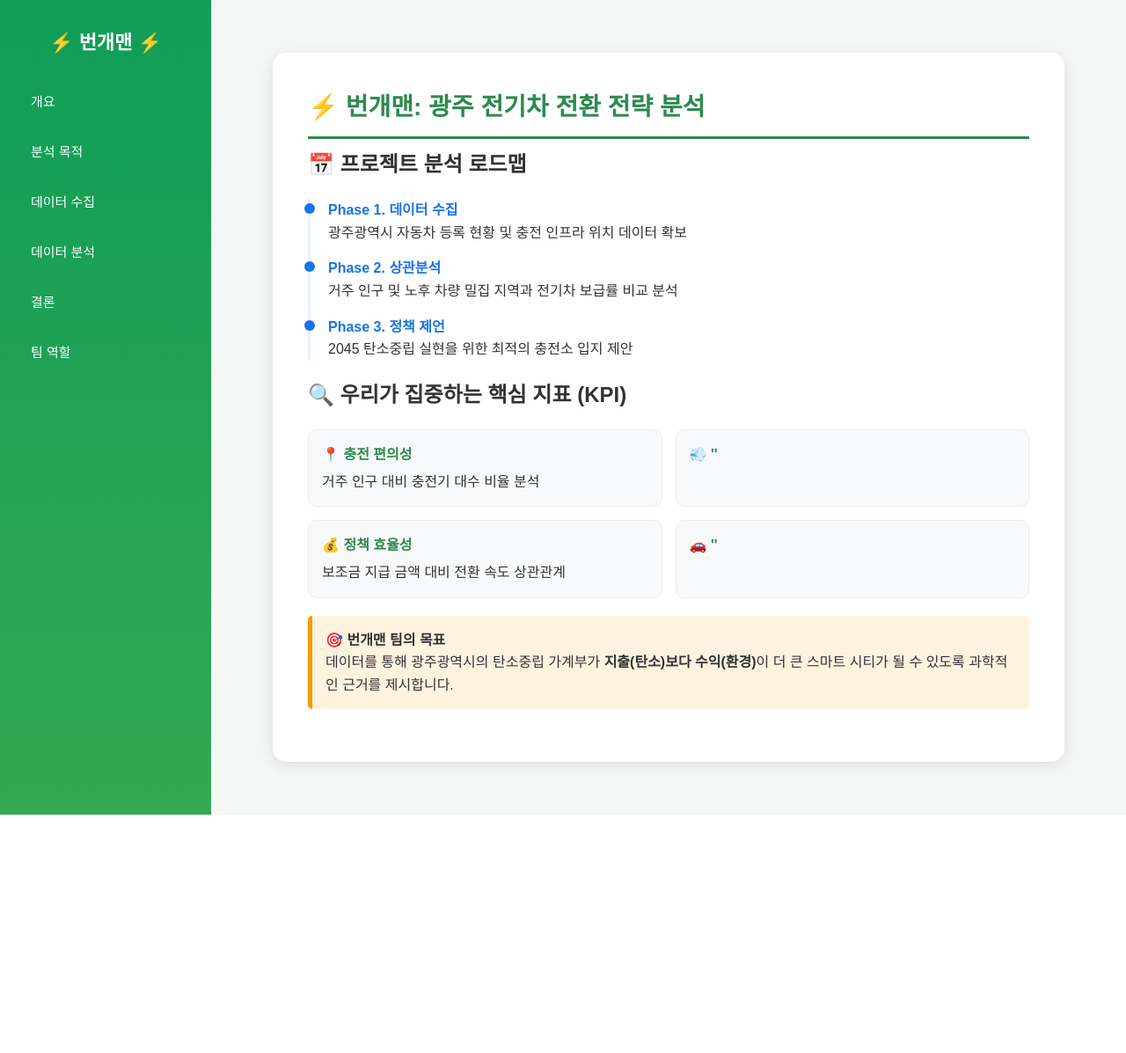
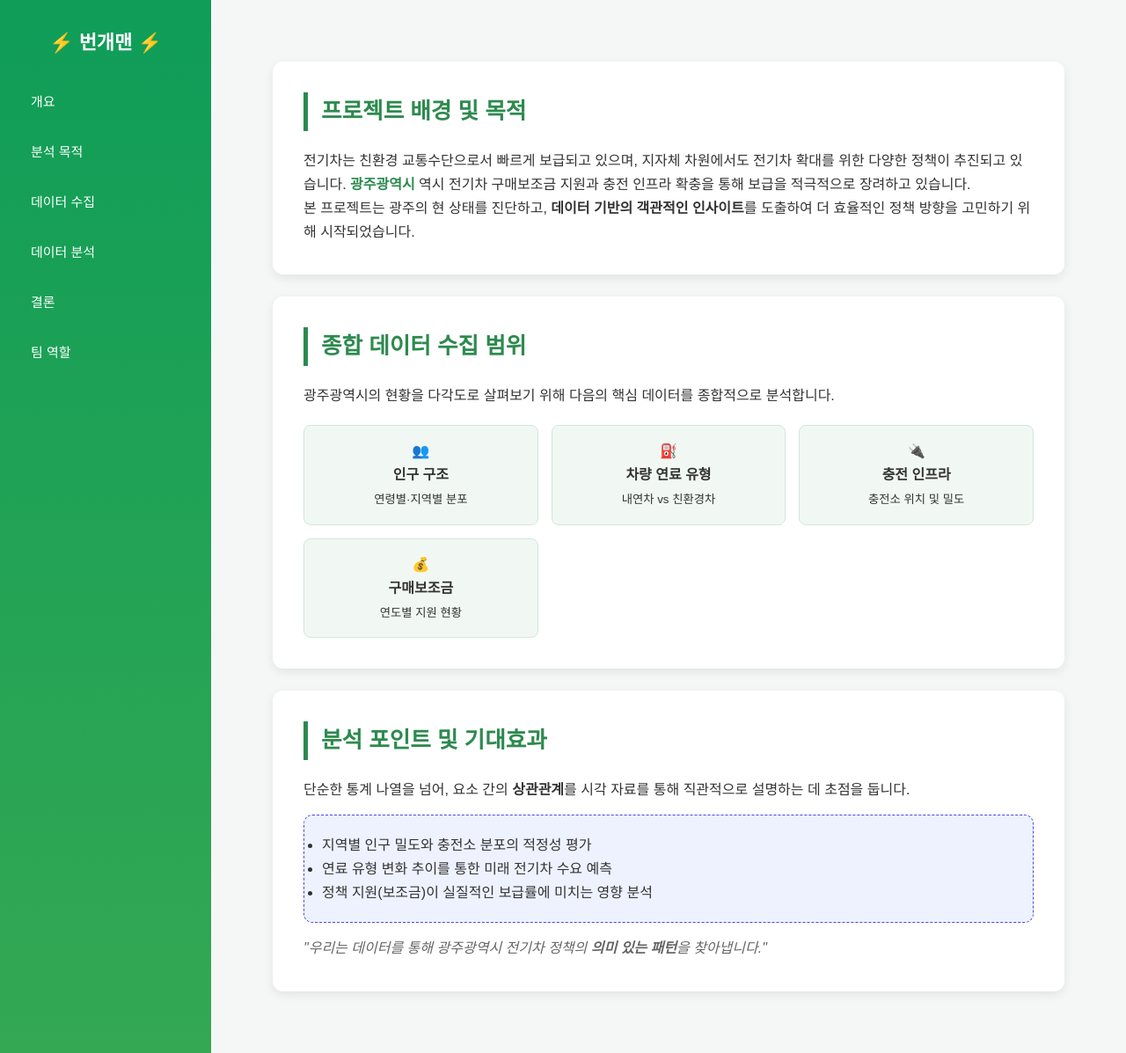
Before and after one commit to 2025-DongA-DataAI-3/car_project, a Flask app: page / in a window 1280 px wide. Shown: the whole page at 88% size. Before the commit the page ends 926 px from the top, so only its background shows below. Run offline with Flask 3, Linux system fonts and the light colour scheme.

Commit message:
개요수정

```diff
--- a/templates/index.html
+++ b/templates/index.html
@@ -2,74 +2,79 @@
 
 {% block content %}
 <style>
-    .project-container {
-        max-width: 900px; margin: 20px auto; background: white;
-        padding: 40px; border-radius: 15px; box-shadow: 0 4px 15px rgba(0,0,0,0.1);
-        line-height: 1.6; color: #333;
+    .overview-container {
+        max-width: 900px; margin: 30px auto; line-height: 1.7; color: #333;
     }
-    .project-container h1 { color: #2d8a4e; border-bottom: 3px solid #2d8a4e; padding-bottom: 10px; }
 
-    /* 타임라인 스타일 */
-    .timeline { border-left: 3px solid #e8f0fe; padding-left: 20px; margin: 20px 0; }
-    .timeline-item { margin-bottom: 15px; position: relative; }
-    .timeline-item::before {
-        content: ''; position: absolute; left: -27px; top: 5px;
-        width: 12px; height: 12px; background: #1a73e8; border-radius: 50%;
+    /* 섹션 공통 스타일 */
+    .section-card {
+        background: white; padding: 35px; border-radius: 12px;
+        box-shadow: 0 4px 12px rgba(0,0,0,0.08); margin-bottom: 25px;
     }
-    .timeline-title { font-weight: bold; color: #1a73e8; }
+    .section-title {
+        color: #2d8a4e; font-size: 1.6rem; border-left: 5px solid #2d8a4e;
+        padding-left: 15px; margin-bottom: 20px; font-weight: bold;
+    }
 
-    /* 카드형 지표 스타일 */
-    .metrics-grid { display: grid; grid-template-columns: 1fr 1fr; gap: 15px; margin: 20px 0; }
-    .metric-card { background: #f8f9fa; padding: 15px; border-radius: 10px; border: 1px solid #eee; }
-    .metric-card strong { color: #2d8a4e; display: block; margin-bottom: 5px; }
+    /* 데이터 그리드 스타일 */
+    .data-grid {
+        display: grid; grid-template-columns: repeat(auto-fit, minmax(200px, 1fr));
+        gap: 15px; margin-top: 20px;
+    }
+    .data-item {
+        background: #f1f8f3; padding: 15px; border-radius: 8px;
+        text-align: center; border: 1px solid #d1e7dd;
+    }
+    .data-item i { display: block; font-size: 1.5rem; margin-bottom: 8px; }
 
-    .info-box { background: #fff3e0; border-left: 5px solid #ff9800; padding: 15px; border-radius: 5px; margin: 20px 0; }
+    /* 하이라이트 박스 */
+    .insight-box {
+        background: #eef2ff; border-radius: 10px; padding: 20px;
+        border: 1px dashed #4f46e5; margin-top: 15px;
+    }
+    .highlight { color: #2d8a4e; font-weight: bold; }
 </style>
 
-<div class="project-container">
-    <h1>⚡ 번개맨: 광주 전기차 전환 전략 분석</h1>
+<div class="overview-container">
 
-    <h2>📅 프로젝트 분석 로드맵</h2>
-    <div class="timeline">
-        <div class="timeline-item">
-            <div class="timeline-title">Phase 1. 데이터 수집</div>
-            <div>광주광역시 자동차 등록 현황 및 충전 인프라 위치 데이터 확보</div>
+    <section class="section-card">
+        <div class="section-title">프로젝트 배경 및 목적</div>
+        <p>
+            전기차는 친환경 교통수단으로서 빠르게 보급되고 있으며, 지자체 차원에서도 전기차 확대를 위한 다양한 정책이 추진되고 있습니다.
+            <span class="highlight">광주광역시</span> 역시 전기차 구매보조금 지원과 충전 인프라 확충을 통해 보급을 적극적으로 장려하고 있습니다.
+        </p>
+        <p>
+            본 프로젝트는 광주의 현 상태를 진단하고, <strong>데이터 기반의 객관적인 인사이트</strong>를 도출하여 더 효율적인 정책 방향을 고민하기 위해 시작되었습니다.
+        </p>
+    </section>
+
+    <section class="section-card">
+        <div class="section-title">종합 데이터 수집 범위</div>
+        <p>광주광역시의 현황을 다각도로 살펴보기 위해 다음의 핵심 데이터를 종합적으로 분석합니다.</p>
+        <div class="data-grid">
+            <div class="data-item">👥<br><strong>인구 구조</strong><br><small>연령별·지역별 분포</small></div>
+            <div class="data-item">⛽<br><strong>차량 연료 유형</strong><br><small>내연차 vs 친환경차</small></div>
+            <div class="data-item">🔌<br><strong>충전 인프라</strong><br><small>충전소 위치 및 밀도</small></div>
+            <div class="data-item">💰<br><strong>구매보조금</strong><br><small>연도별 지원 현황</small></div>
         </div>
-        <div class="timeline-item">
-            <div class="timeline-title">Phase 2. 상관분석</div>
-            <div>거주 인구 및 노후 차량 밀집 지역과 전기차 보급률 비교 분석</div>
+    </section>
+
+    <section class="section-card">
+        <div class="section-title">분석 포인트 및 기대효과</div>
+        <p>
+            단순한 통계 나열을 넘어, 요소 간의 <strong>상관관계</strong>를 시각 자료를 통해 직관적으로 설명하는 데 초점을 둡니다.
+        </p>
+        <div class="insight-box">
+            <ul>
+                <li>지역별 인구 밀도와 충전소 분포의 적정성 평가</li>
+                <li>연료 유형 변화 추이를 통한 미래 전기차 수요 예측</li>
+                <li>정책 지원(보조금)이 실질적인 보급률에 미치는 영향 분석</li>
+            </ul>
         </div>
-        <div class="timeline-item">
-            <div class="timeline-title">Phase 3. 정책 제언</div>
-            <div>2045 탄소중립 실현을 위한 최적의 충전소 입지 제안</div>
-        </div>
-    </div>
+        <p style="margin-top:15px; font-style: italic; color: #666;">
+            "우리는 데이터를 통해 광주광역시 전기차 정책의 <strong>의미 있는 패턴</strong>을 찾아냅니다."
+        </p>
+    </section>
 
-    <h2>🔍 우리가 집중하는 핵심 지표 (KPI)</h2>
-    <div class="metrics-grid">
-        <div class="metric-card">
-            <strong>📍 충전 편의성 </strong>
-            거주 인구 대비 충전기 대수 비율 분석
-        </div>
-        <div class="metric-card">
-            <strong>💨 ''</strong>
-
-        </div>
-        <div class="metric-card">
-            <strong>💰 정책 효율성</strong>
-            보조금 지급 금액 대비 전환 속도 상관관계
-        </div>
-        <div class="metric-card">
-            <strong>🚗 ''</strong>
-
-        </div>
-    </div>
-
-    <div class="info-box">
-        <strong>🎯 번개맨 팀의 목표</strong><br>
-        데이터를 통해 광주광역시의 탄소중립 가계부가 <strong>지출(탄소)보다 수익(환경)</strong>이 더 큰 스마트 시티가 될 수 있도록 과학적인 근거를 제시합니다.
-    </div>
 </div>
 {% endblock %}
-</body>
-</html>
```
